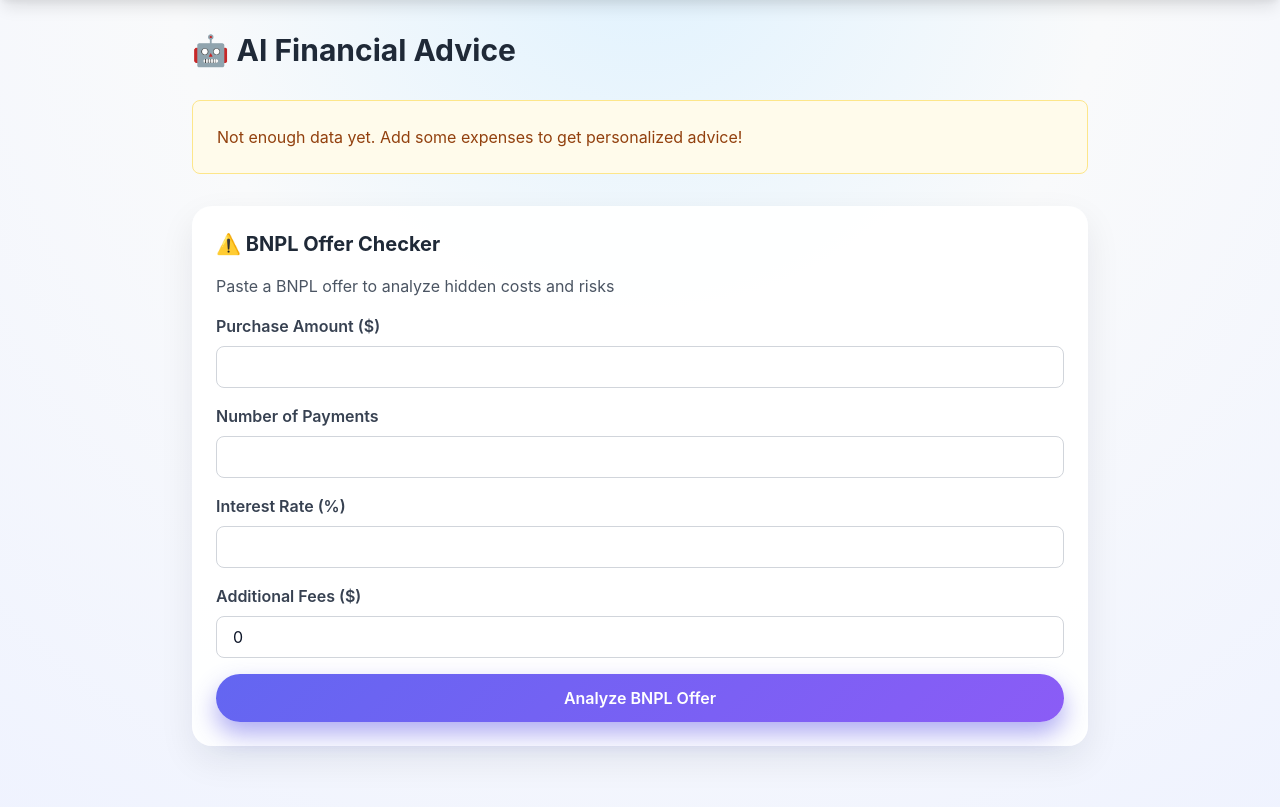
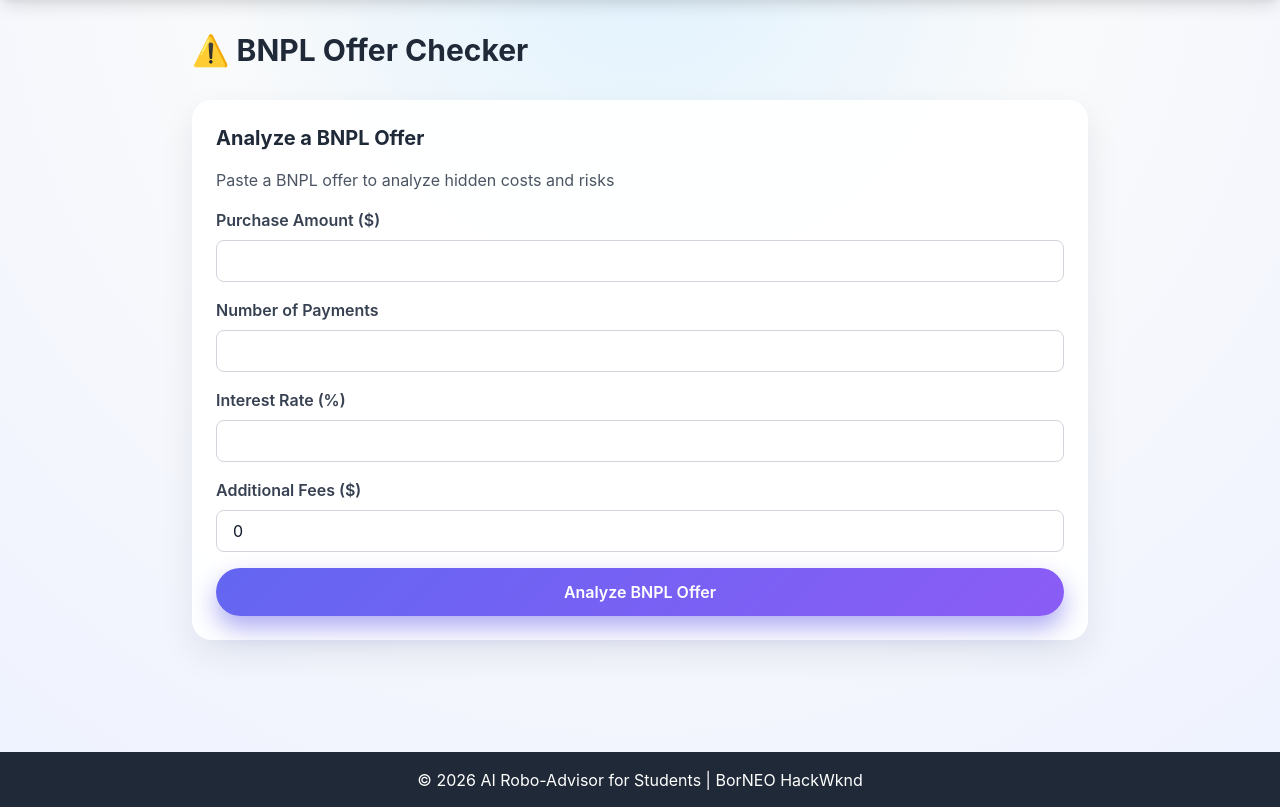
Before and after one commit to vincentlee001804/roboadvisor, a Flask app: template templates/advice.html in a window 1280 px wide. Shown: the part 64-871 px from the top of the page. Run offline with Flask 3, Linux system fonts and the light colour scheme; the template is opened without the code that fills it, so the values that code supplies are empty.

Commit message:
Simplify advice page to BNPL checker only

```diff
--- a/templates/advice.html
+++ b/templates/advice.html
@@ -1,25 +1,14 @@
 {% extends "base.html" %}
 
-{% block title %}Financial Advice - AI Robo-Advisor{% endblock %}
+{% block title %}BNPL Checker - AI Robo-Advisor{% endblock %}
 
 {% block content %}
 <div class="max-w-4xl mx-auto">
-    <h2 class="text-3xl font-bold text-gray-800 mb-8">🤖 AI Financial Advice</h2>
-
-    {% if advice %}
-    <div class="glass-card p-8 mb-8 text-gray-900 bg-gradient-to-r from-purple-500/90 to-pink-500/90 text-white">
-        <h3 class="text-2xl font-bold mb-4">Your Personalized Advice</h3>
-        <p class="text-lg leading-relaxed">{{ advice }}</p>
-    </div>
-    {% else %}
-    <div class="bg-yellow-50 border border-yellow-200 rounded-lg p-6 mb-8">
-        <p class="text-yellow-800">Not enough data yet. Add some expenses to get personalized advice!</p>
-    </div>
-    {% endif %}
+    <h2 class="text-3xl font-bold text-gray-800 mb-8">⚠️ BNPL Offer Checker</h2>
 
     <!-- BNPL Checker -->
     <div class="soft-card p-6 mb-8">
-        <h3 class="text-xl font-bold text-gray-800 mb-4">⚠️ BNPL Offer Checker</h3>
+        <h3 class="text-xl font-bold text-gray-800 mb-4">Analyze a BNPL Offer</h3>
         <p class="text-gray-600 mb-4">Paste a BNPL offer to analyze hidden costs and risks</p>
         <form id="bnplForm" class="space-y-4">
             <div>
```
